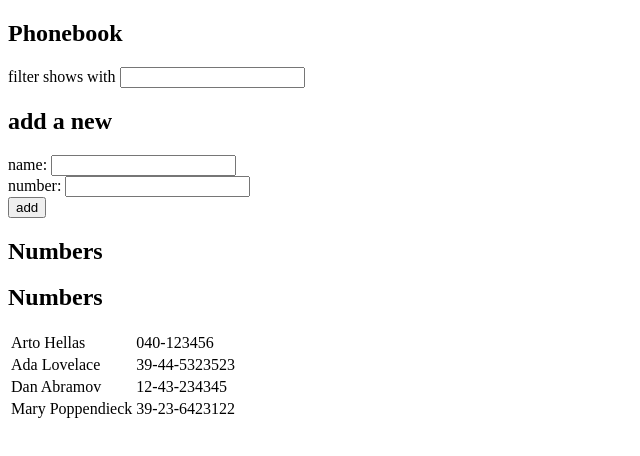
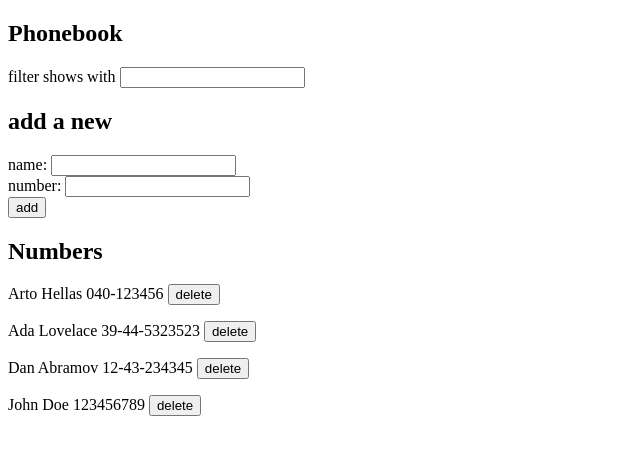
Before and after one commit to veerendranath0312/fullstackopen, a React (Create React App) app in the folder part2/phonebook/: page / in a window 1280 px wide. Shown: the top 456 px of the page, without its empty margins (0-640 px from the left). Built offline with nearby package versions, Linux system fonts and the light colour scheme; data requests are answered from the project's data file.

Commit message:
Submit part2 exercises 2.15 - 2.17

```diff
--- a/part2/phonebook/db.json
+++ b/part2/phonebook/db.json
@@ -16,9 +16,9 @@
       "id": 3
     },
     {
-      "name": "Mary Poppendieck",
-      "number": "39-23-6423122",
-      "id": 4
+      "name": "John Doe",
+      "number": "123456789",
+      "id": 5
     }
   ]
 }
--- a/part2/phonebook/src/App.js
+++ b/part2/phonebook/src/App.js
@@ -1,9 +1,9 @@
 import { useEffect, useState } from 'react';
-import axios from 'axios';
 
 import PersonForm from './components/PersonForm';
 import Filter from './components/Filter';
 import Persons from './components/Persons';
+import personServer from './services/persons';
 
 const App = () => {
   const [persons, setPersons] = useState([]);
@@ -11,20 +11,23 @@ const App = () => {
   const [newNumber, setNewNumber] = useState('');
   const [searchStr, setSearchStr] = useState('');
 
-  // useEffect hook: runs along with the first render
-  useEffect(() => {
-    axios
-      .get('http://localhost:3001/persons')
-      .then(response => setPersons(response.data));
-  }, []);
+  const handleNewName = event => setNewName(event.target.value);
+  const handleNewNumber = event => setNewNumber(event.target.value);
+  const handleSearchStr = event => setSearchStr(event.target.value);
 
   // Find the contact
   const findContact = newName =>
     persons.find(person => person.name === newName);
 
+  // useEffect hook: runs along with the first render
+  // GET ALL CONTACTS
+  useEffect(() => {
+    personServer.getAll().then(initialNotes => setPersons(initialNotes));
+  }, []);
+
+  // CREATE A CONTACT
   const addContact = event => {
     event.preventDefault();
-
     // Checking if the contact is already present or not
     if (findContact(newName)) {
       return alert(`${newName} is already added to phonebook`);
@@ -35,14 +38,24 @@ const App = () => {
       number: newNumber
     };
 
-    setPersons(persons.concat(newContact));
-    setNewName('');
-    setNewNumber('');
+    personServer.create(newContact).then(newNote => {
+      setPersons(persons.concat(newNote));
+      setNewName('');
+      setNewNumber('');
+    });
   };
 
-  const handleNewName = event => setNewName(event.target.value);
-  const handleNewNumber = event => setNewNumber(event.target.value);
-  const handleSearchStr = event => setSearchStr(event.target.value);
+  // DELETE A CONTACT
+  const deleteContact = person => {
+    if (window.confirm(`Delete ${person.name} ?`)) {
+      personServer
+        .deleteContact(person.id)
+        .then(response => {
+          setPersons(persons.filter(contact => contact.id !== person.id));
+        })
+        .catch(err => console.log(err));
+    }
+  };
 
   // Everytime the component renders we are filtering the persons array
   // and displaying the persons that match the search query/string
@@ -64,7 +77,10 @@ const App = () => {
       />
 
       <h2>Numbers</h2>
-      <Persons filteredContacts={filteredContacts} />
+      <Persons
+        filteredContacts={filteredContacts}
+        deleteContact={deleteContact}
+      />
     </div>
   );
 };
--- a/part2/phonebook/src/components/Person.js
+++ b/part2/phonebook/src/components/Person.js
@@ -1,11 +1,11 @@
 import React from 'react';
 
-const Person = ({ name, number }) => {
+const Person = ({ person, deleteContact }) => {
   return (
-    <tr>
-      <td>{name}</td>
-      <td>{number}</td>
-    </tr>
+    <p>
+      {person.name} {person.number}{' '}
+      <button onClick={() => deleteContact(person)}>delete</button>
+    </p>
   );
 };
 
--- a/part2/phonebook/src/components/Persons.js
+++ b/part2/phonebook/src/components/Persons.js
@@ -1,17 +1,12 @@
 import React from 'react';
 import Person from './Person';
 
-const Persons = ({ filteredContacts }) => {
+const Persons = ({ filteredContacts, deleteContact }) => {
   return (
     <div>
-      <h2>Numbers</h2>
-      <table>
-        <tbody>
-          {filteredContacts.map(person => (
-            <Person key={person.id} name={person.name} number={person.number} />
-          ))}
-        </tbody>
-      </table>
+      {filteredContacts.map(person => (
+        <Person key={person.id} person={person} deleteContact={deleteContact} />
+      ))}
     </div>
   );
 };
--- /dev/null
+++ b/part2/phonebook/src/services/persons.js
@@ -0,0 +1,22 @@
+import axios from 'axios';
+
+const baseUrl = 'http://localhost:3001/persons';
+
+const getAll = () => {
+  const request = axios.get(baseUrl);
+  return request.then(response => response.data);
+};
+
+const create = newContact => {
+  const request = axios.post(baseUrl, newContact);
+  return request.then(response => response.data);
+};
+
+const deleteContact = id => {
+  const request = axios.delete(`${baseUrl}/${id}`);
+  return request.then(response => response);
+};
+
+const personServer = { getAll, create, deleteContact };
+
+export default personServer;
```
